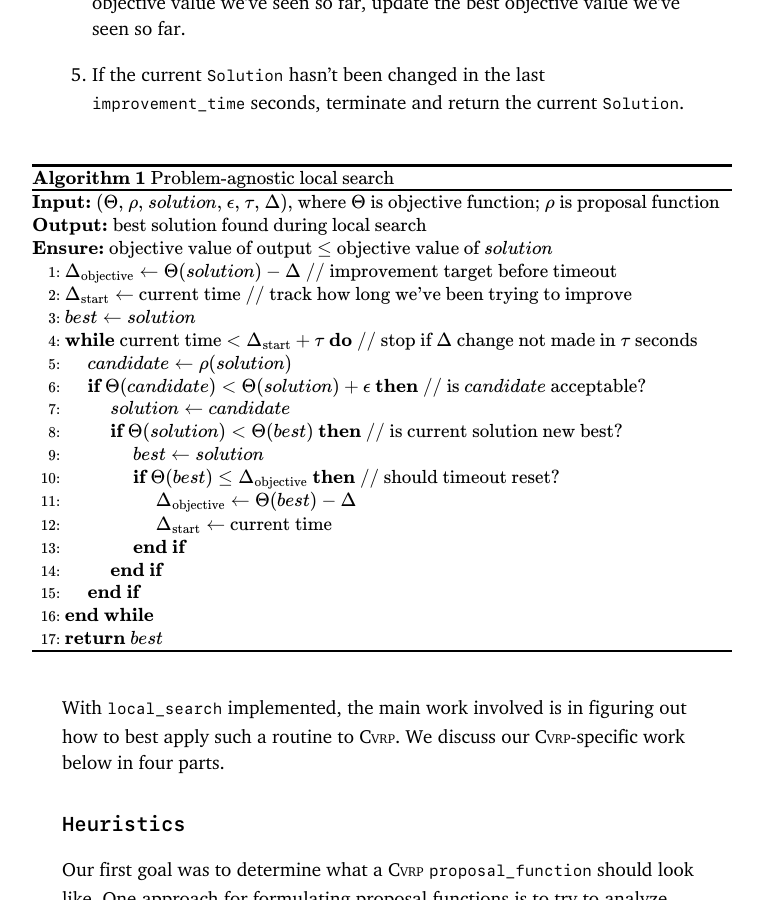
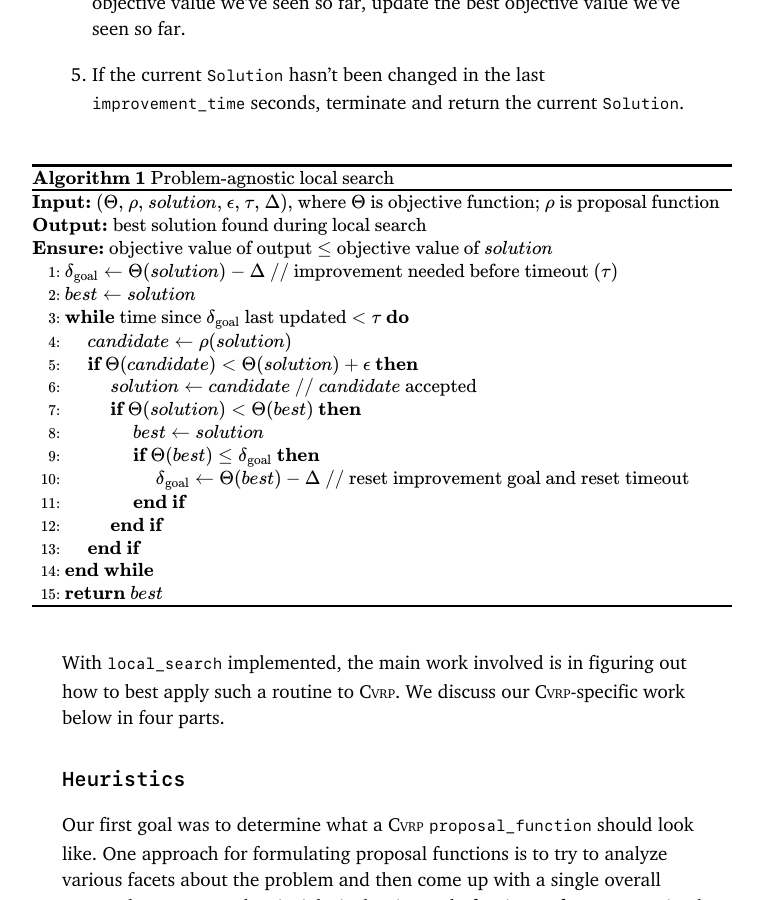
Before and after one commit to ZacharyEspiritu/zacharyespiritu.github.io, a Jekyll site: the page built from _projects/2019-05-02-vehicle-routing.markdown, in a window 1280 px wide and 900 px high, scrolled down 5317 px. Shown: the whole window, without its empty margins (118-881 px from the left). Built offline with Jekyll 4.4.1, drawn with Linux system fonts in a browser that asks for light colours; nearby versions of some CDN libraries; formulas are drawn with MathJax 3.

Commit message:
Improve local search pseudocode readability

```diff
--- a/_projects/2019-05-02-vehicle-routing.markdown
+++ b/_projects/2019-05-02-vehicle-routing.markdown
@@ -162,18 +162,16 @@
       \INPUT ($\Theta$, $\rho$, $solution$, $\epsilon$, $\tau$, $\Delta$), where $\Theta$ is objective function; $\rho$ is proposal function
       \OUTPUT best solution found during local search
       \ENSURE objective value of output $\leq$ objective value of $solution$
-      \STATE $\Delta_\text{objective} \gets \Theta(solution) - \Delta$ \COMMENT{improvement target before timeout}
-      \STATE $\Delta_\text{start} \gets $ current time \COMMENT{track how long we've been trying to improve}
+      \STATE $\delta_\text{goal} \gets \Theta(solution) - \Delta$ \COMMENT{improvement needed before timeout ($\tau$)}
       \STATE $best \gets solution$
-      \WHILE{current time $< \Delta_\text{start} + \tau$} \COMMENT{stop if $\Delta$ change not made in $\tau$ seconds}
+      \WHILE{time since $\delta_\text{goal}$ last updated $< \tau$}
         \STATE $candidate \gets \rho(solution)$
-        \IF{$\Theta(candidate) < \Theta(solution) + \epsilon$} \COMMENT{is $candidate$ acceptable?}
-          \STATE $solution \gets candidate$
-          \IF{$\Theta(solution) < \Theta(best)$} \COMMENT{is current solution new best?}
+        \IF{$\Theta(candidate) < \Theta(solution) + \epsilon$}
+          \STATE $solution \gets candidate$ \COMMENT{$candidate$ accepted}
+          \IF{$\Theta(solution) < \Theta(best)$}
             \STATE $best \gets solution$
-            \IF{$\Theta(best) \leq \Delta_\text{objective}$} \COMMENT{should timeout reset?}
-              \STATE $\Delta_\text{objective} \gets \Theta(best) - \Delta$
-              \STATE $\Delta_\text{start} \gets $ current time
+            \IF{$\Theta(best) \leq \delta_\text{goal}$}
+              \STATE $\delta_\text{goal} \gets \Theta(best) - \Delta$ \COMMENT{reset improvement goal and reset timeout}
             \ENDIF
           \ENDIF
         \ENDIF
```
